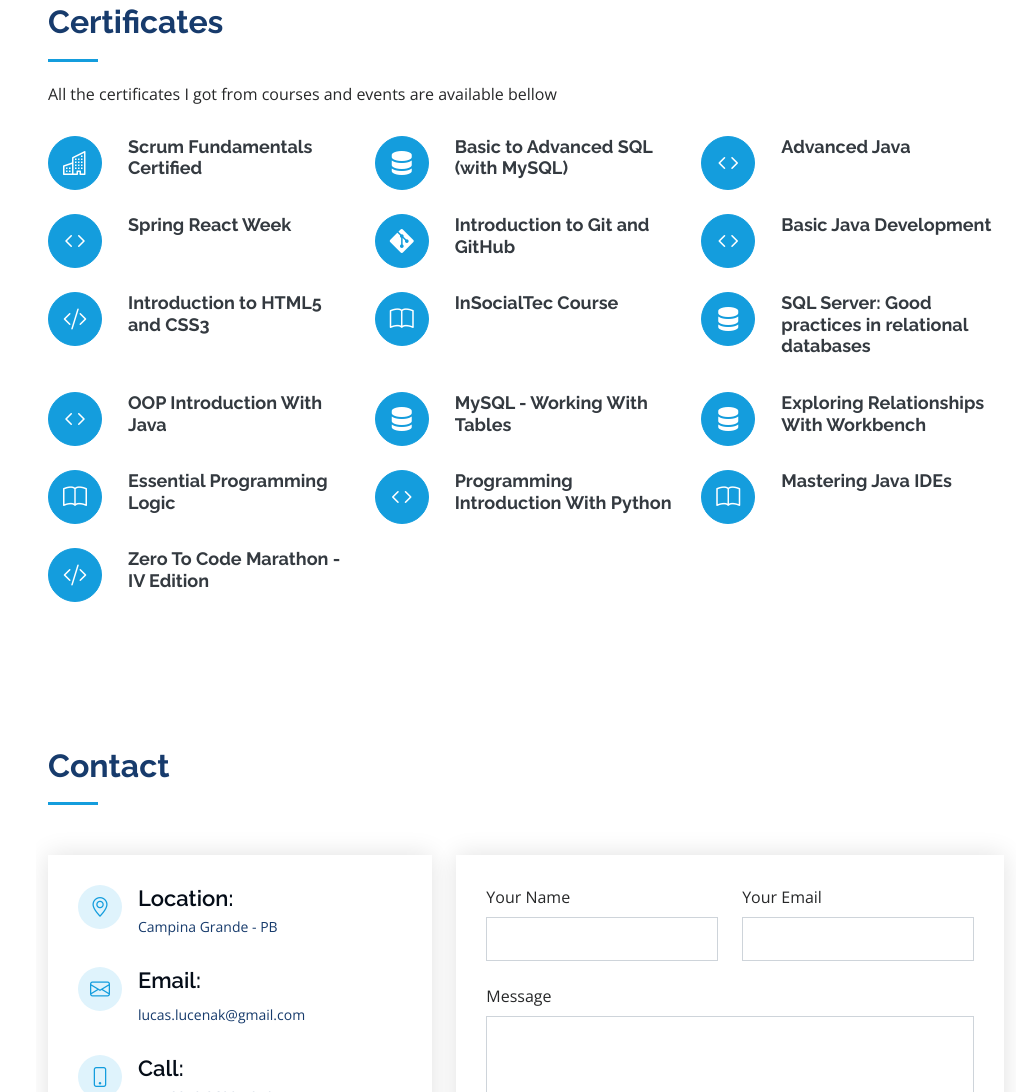
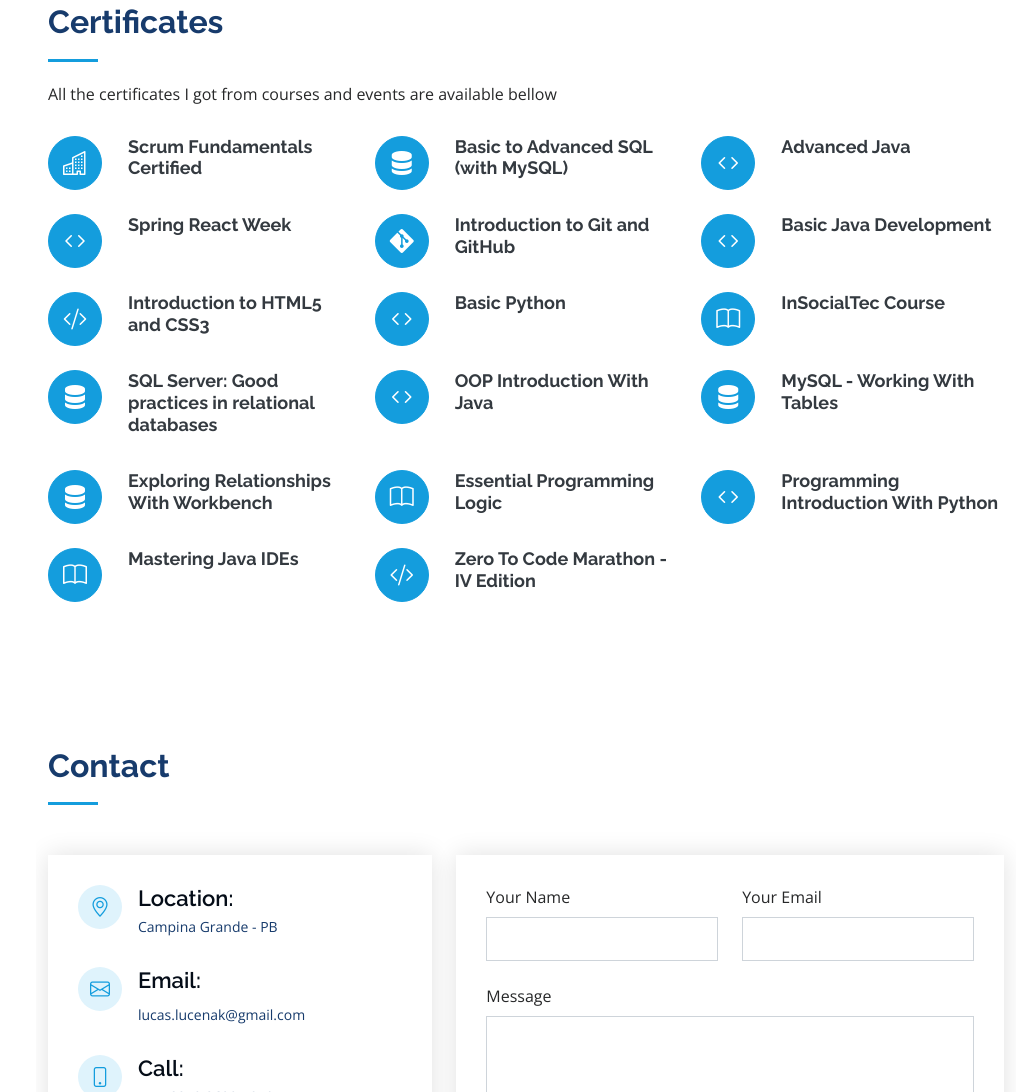
Before and after one commit to lucaslucenak/my-portfolio, a plain HTML site: page index.html in a window 1280 px wide. Shown: the part 4594-5686 px from the top of the page, without its empty margins (264-1280 px from the left). Drawn offline with nearby package versions, Linux system fonts and the light colour scheme.

Commit message:
updated certificates

```diff
--- a/index.html
+++ b/index.html
@@ -491,6 +491,11 @@
                 class="portfolio-lightbox" title="Introduction to HTML5 and CSS3">Introduction to HTML5 and CSS3</a>
             </h4>
           </div>
+          <div class="col-lg-4 col-md-6 icon-box" data-aos="fade-up" data-aos-delay="100">
+            <div class="icon"><i class="bi bi-code"></i></div>
+            <h4 class="title"><a href="assets/img/certificados/certificado18.png" data-gallery="portfolioGallery"
+                class="portfolio-lightbox" title="Basic Python">Basic Python</a></h4>
+          </div>
           <div class="col-lg-4 col-md-6 icon-box" data-aos="fade-up" data-aos-delay="600">
             <div class="icon"><i class="bi bi-book"></i></div>
             <h4 class="title"><a href="assets/img/certificados/certificado5.png" data-gallery="portfolioGallery"
```
Also changed, not shown: assets/img/certificados/certificado18.png (added).
